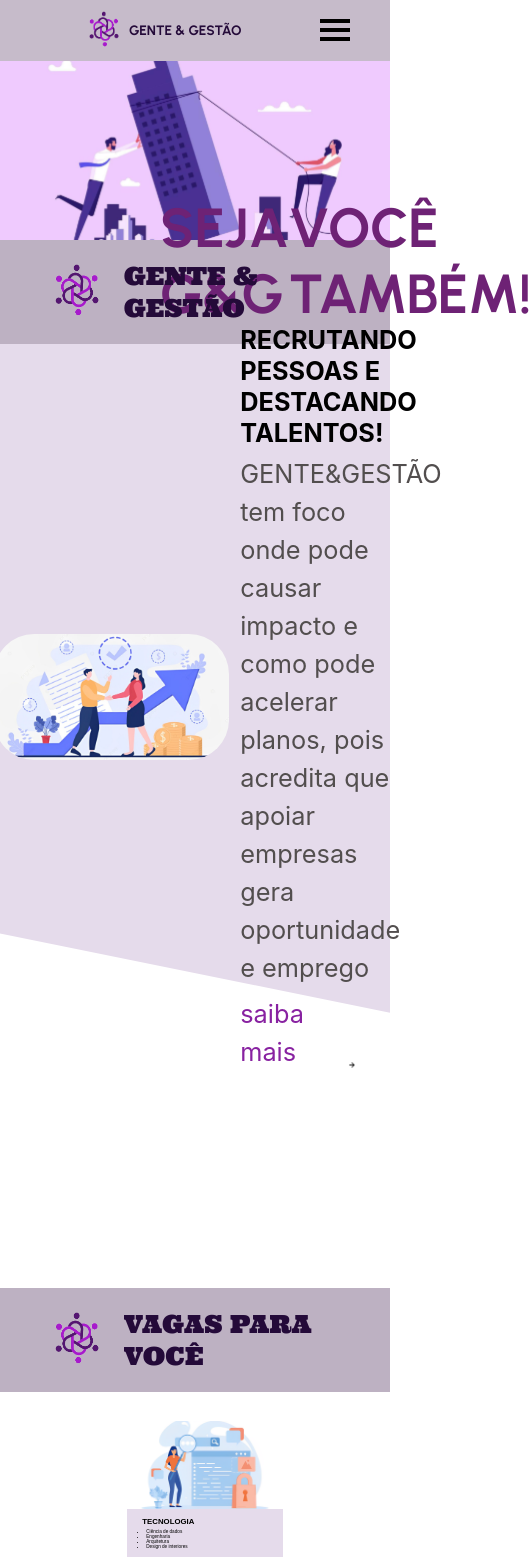
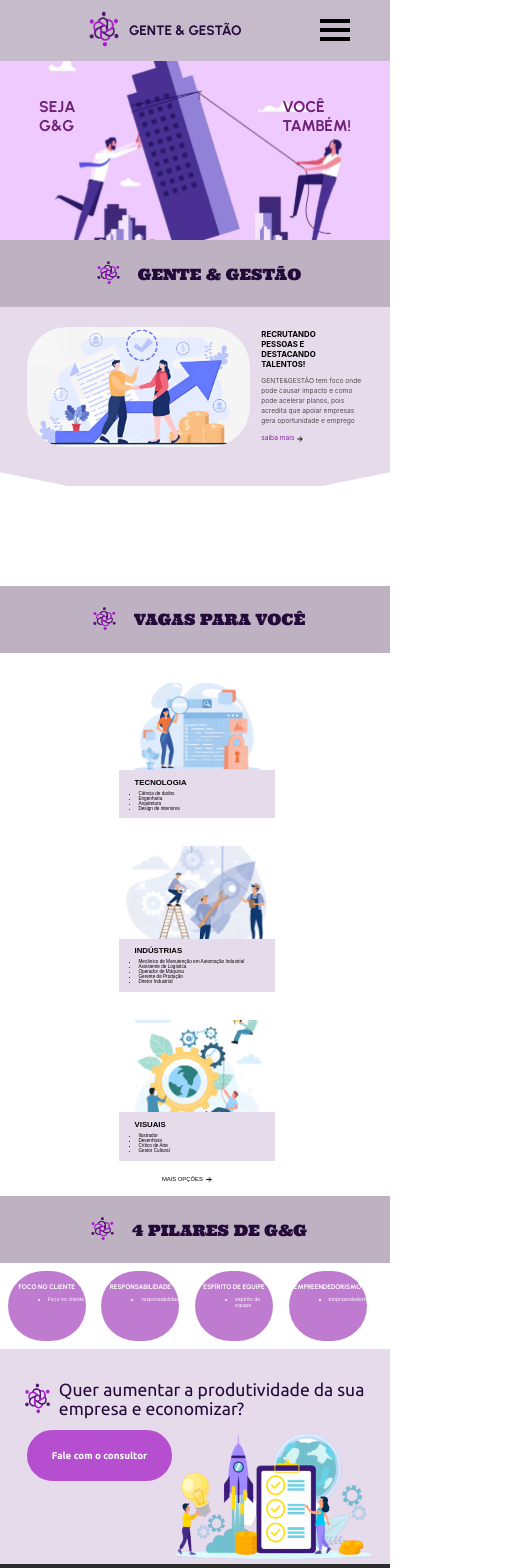
Before and after one commit to myslium/tcc-g-g, a React (Create React App) app: page / in a window 390 px wide. Shown: the top 1568 px of the page, 532 px wide, since content can reach past the window. Built offline with nearby package versions, Linux system fonts and the light colour scheme; a web font is replaced by a local one.

Commit message:
arrumando - ultima

```diff
--- a/src/componentes/cards/index.scss
+++ b/src/componentes/cards/index.scss
@@ -6,7 +6,7 @@
     .card {
         background-color: #E5DBEB;
         width: 25vw;
-        height: 32vw;
+        height: 35vw;
         margin: 10px;
         transition: transform 0.2s;
 
--- a/src/componentes/tituloelogo/index.scss
+++ b/src/componentes/tituloelogo/index.scss
@@ -18,7 +18,7 @@
 
 
 h1 {
-    font-size: 36px;
+    font-size: 3vw;
     font-family: 'Ultra', sans-serif;
     font-weight: 400;
     margin: 0;
@@ -26,29 +26,32 @@ h1 {
 }
 
 .geg {
-    height: 80px;
-    width: 100px;
+    height: 5vw;
+    width: 7vw;
 }
 
-@media (max-width: 746px) {
-
-   h1 {
-    font-size: 30px;
-   }
-
-}
-
-@media (max-width: 476px) {
+@media (max-width: 768px) {
 
     h1 {
-        font-size: 25px;
+        font-size: 3.5vw;
     }
 
     .geg {
-        height: 60px;
-        width: 80px;
+        height: 5vw;
+        width: 7.5vw;
+    }
+}
+
+@media (max-width: 468px) {
+
+    h1 {
+        font-size: 4vw;
     }
 
+    .geg {
+        height: 7vw;
+        width: 10vw;
+    }
 }
 
 }
--- a/src/pages/inicio/index.scss
+++ b/src/pages/inicio/index.scss
@@ -15,14 +15,14 @@
         .texto-faixa {
             display: flex;
             justify-content: space-between;
-            padding-left: 10rem;
-            padding-right: 10rem;
-            padding-top: 5.5rem;
+            padding-left: 10vw;
+            padding-right: 10vw;
+            padding-top: 6vw;
             h2 {
                 font-family: 'Urbanist', sans-serif;
                 font-weight: 700;
                 color: #6E2275;
-                font-size: 55px;
+                font-size: 4vw;
             }
 
         }
@@ -35,7 +35,7 @@
         background-color: #ffffff;
         margin: 0;
         padding-bottom: 100px;
-        height: 100vh;
+        height: 100%;
         position: relative;
 
         .conteudo {
@@ -52,7 +52,7 @@
 
             img {
                 border-radius: 40px;
-                width: 57.96375vw;
+                width: 57vw;
                 height: auto;
             }
 
@@ -62,16 +62,16 @@
                 align-self: center;
                 gap: 2vw;
                 height: auto;
-                max-width: 40vw;
+                width: 40vw;
 
                 h1 {
-                    font-size: 4.706vh;
+                    font-size: 2vw;
                     width: 15vw;
                     margin: 0;
                 }
 
                 p {
-                    font-size: 3.4vh;
+                    font-size: 1.7vw;
                     color: #524E4E;
                     margin: 0;
                     line-height: 1.5;
@@ -102,6 +102,10 @@
                 }
             }
         }
+
+
+
+
     }
 
 
@@ -124,6 +128,10 @@
                 align-items: center;
                 gap: 2vw;
                 flex-wrap: wrap;
+                padding-left: 1vw;
+
+
+
             }
         }
 
@@ -131,7 +139,7 @@
         display: flex;
         justify-content: end;
         align-items: end;
-        padding-right: 4rem;
+        padding-right: 4vw;
         padding-bottom: 2vw;
         a {
             display: flex;
@@ -142,9 +150,20 @@
             h3 {
                 font-family: 'Montserrat', sans-serif;
                 font-weight: 500;
-                font-size: 23px;
+                font-size: 1.5vw;
                 color: #000;
             }
+
+            img {
+                width: 2vw;
+            }
+        }
+
+        @media (max-width: 768px) {
+
+                display: flex;
+                justify-content: center;
+                align-items: center;
 
 
         }
@@ -214,74 +233,64 @@
                         right: 5vw;
                         bottom: 0;
                     }
+
+
+
+
+           @media (max-width: 768px) {
+
+            .consultor {
+                width: 60vw;
+                height: 20vw;
+                margin-left: 4vw;
+                padding-top: 5vw;
+
+                .frase {
+
+                    h1 {
+                        font-size: 3vw;
                     }
 
-
-    @media (max-width: 1220px) {
-        .texto-faixa {
-            padding-left: 3rem;
-            padding-right: 3rem;
-            padding-top: 5.5rem;
-            h2 {
-
-                font-size: 50px;
-            }
-
-        }
-        .recrutando {
-
-            .conteudo {
-                padding: 4vw 7vw 10vw 7vw;
-                display: flex;
-                flex-direction: row;
-
-                height: 80%;
-
-                gap: 3vw;
-
-                img {
-                    border-radius: 40px;
-                    width: 70%;
-                    height: auto;
-                }
-
-                .text {
-
-
-                    h1 {
-                       font-size:  3.000vh;
-                       width: 100%;
-
-
-                        margin: 0;
-                    }
-
-                    p {
-                        font-size: 3vh;
-                        color: #524E4E;
-                        margin: 0;
-                        line-height: 1.5;
                 }
 
 
 
             }
+
+            .botao {
+                font-size: 3vw;
+            }
+
+           }
+
+           @media (max-width: 468px) {
+
+
+            height: 55vw;
+
+            .consultor {
+
+                width: 90vw;
+                .frase {
+                    img {
+                        height: 9vw;
+                    }
+                    h1 {
+                        font-size: 4.5vw;
                     }
                 }
 
-        .ultima {
 
-            .ultima-imagem {
+            .botao {
+
+                padding: 3.8vw 5vw;
+                font-size: 2.5vw;
+            }
+            }
 
            }
      }
 
 
-    }
-
-    @media (max-width: 746px) {
-
-
 
 }
-}
```
Lines whose indentation alone changed are shown as unchanged.
